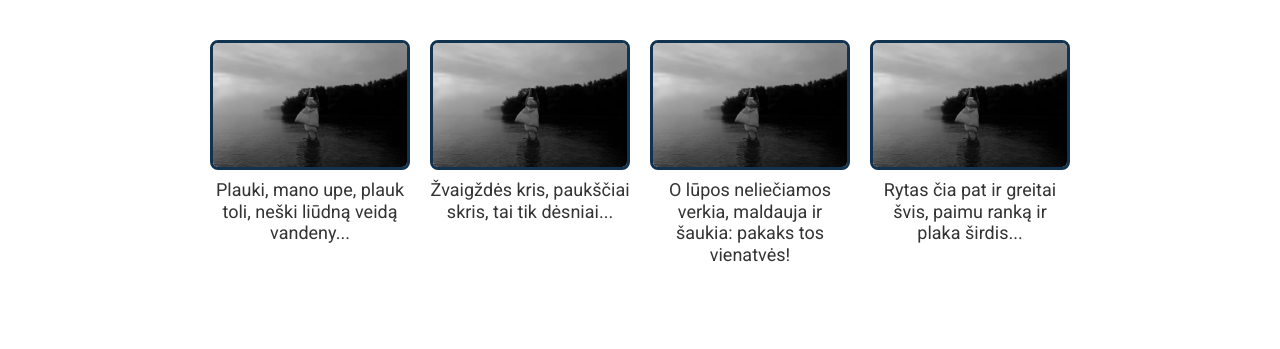
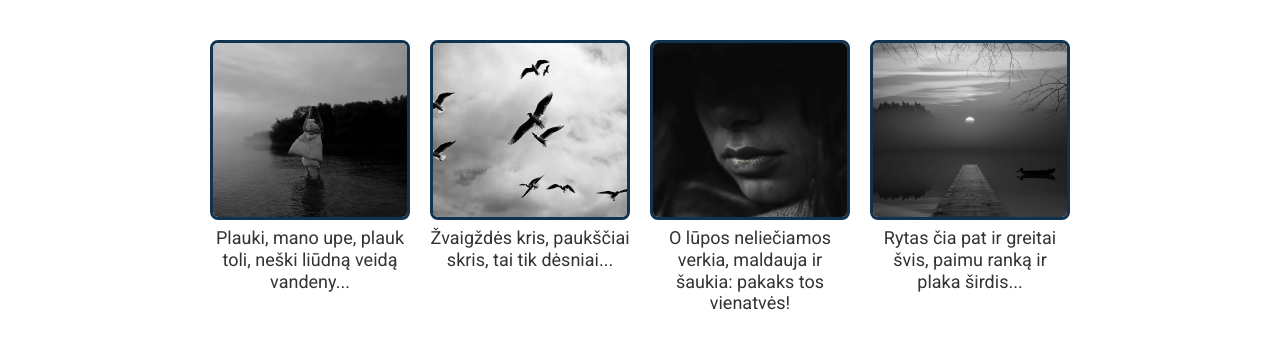
Before and after one commit to sgrazys/Holy-Grail-Layout, a plain HTML site: page index.html in a window 1280 px wide. Shown: the part 709-1058 px from the top of the page. Drawn offline with Linux system fonts and the light colour scheme.

Commit message:
add cards section

```diff
--- a/css/styles.css
+++ b/css/styles.css
@@ -130,13 +130,21 @@ a:active {
 	justify-content: center;
 	flex-wrap: wrap;
 }
-
 .card {
-	flex-basis: 200px;
+	max-width: 200px;
+}
+.card > .img {
+	width: 100%;
+	height: 180px;
+	margin-bottom: 0.4em;
 }
 
 .card img {
 	width: 100%;
+	height: 100%;
+	object-fit: cover;
+	overflow: hidden;
+
 	border: 3px solid rgb(18, 51, 80);
 	border-radius: 8px;
 	margin-bottom: 0.3em;
--- a/index.html
+++ b/index.html
@@ -45,22 +45,29 @@
 					<h2 class="heading-cards">Forever etched in the moment of time's embrace</h2>
 					<div class="cards">
 						<div class="card">
-							<img src="./images/img-2.webp" alt="" />
+							<div class="img">
+								<img src="./images/img-2.webp" alt="" />
+							</div>
 
 							<p class="description">Plauki, mano upe, plauk toli, neški liūdną veidą vandeny...</p>
 						</div>
 						<div class="card">
-							<img src="./images/img-2.webp" alt="" />
-
+							<div class="img">
+								<img src="./images/img-3.webp" alt="" />
+							</div>
 							<p class="description">Žvaigždės kris, paukščiai skris, tai tik dėsniai...</p>
 						</div>
 						<div class="card">
-							<img src="./images/img-2.webp" alt="" />
+							<div class="img">
+								<img src="./images/img-4.webp" alt="" />
+							</div>
 
 							<p class="description">O lūpos neliečiamos verkia, maldauja ir šaukia: pakaks tos vienatvės!</p>
 						</div>
 						<div class="card">
-							<img src="./images/img-2.webp" alt="" />
+							<div class="img">
+								<img src="./images/img-5.jpg" alt="" />
+							</div>
 
 							<p class="description">Rytas čia pat ir greitai švis, paimu ranką ir plaka širdis...</p>
 						</div>
```
Also changed, not shown: images/img-3.webp (added), images/img-4.webp (added), images/img-5.jpg (added).
